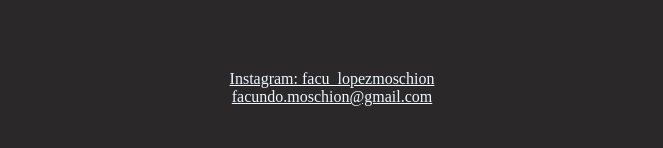
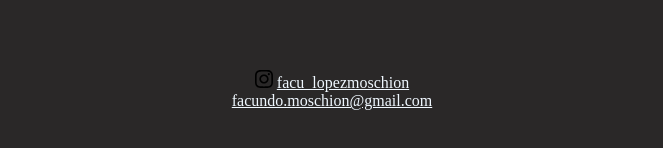
Before and after one commit to Facundo-Mos/blog-facu, a plain HTML site: page index.html in a window 1280 px wide. Shown: the part 1034-1182 px from the top of the page, without its empty margins (308-971 px from the left). Drawn offline with Linux system fonts and the light colour scheme; a web font is replaced by a local one.

Commit message:
primer icono

```diff
--- a/index.html
+++ b/index.html
@@ -27,7 +27,14 @@
     </main>
 <footer>
     <div>
-        <a href="https://www.instagram.com/facu_lopezmoschion?igsh=MWlzZXJ3ZzE2eHhmMw==" target="_blank">Instagram: facu_lopezmoschion</a> <br>
+        <svg xmlns="http://www.w3.org/2000/svg" xmlns:xlink="http://www.w3.org/1999/xlink" version="1.1" id="Capa_1" x="0px" y="0px" viewBox="0 0 24 24" style="enable-background:new 0 0 24 24;" xml:space="preserve" width="18px" height="18px">
+            <g>
+	            <path d="M12,2.162c3.204,0,3.584,0.012,4.849,0.07c1.308,0.06,2.655,0.358,3.608,1.311c0.962,0.962,1.251,2.296,1.311,3.608   c0.058,1.265,0.07,1.645,0.07,4.849c0,3.204-0.012,3.584-0.07,4.849c-0.059,1.301-0.364,2.661-1.311,3.608   c-0.962,0.962-2.295,1.251-3.608,1.311c-1.265,0.058-1.645,0.07-4.849,0.07s-3.584-0.012-4.849-0.07   c-1.291-0.059-2.669-0.371-3.608-1.311c-0.957-0.957-1.251-2.304-1.311-3.608c-0.058-1.265-0.07-1.645-0.07-4.849   c0-3.204,0.012-3.584,0.07-4.849c0.059-1.296,0.367-2.664,1.311-3.608c0.96-0.96,2.299-1.251,3.608-1.311   C8.416,2.174,8.796,2.162,12,2.162 M12,0C8.741,0,8.332,0.014,7.052,0.072C5.197,0.157,3.355,0.673,2.014,2.014   C0.668,3.36,0.157,5.198,0.072,7.052C0.014,8.332,0,8.741,0,12c0,3.259,0.014,3.668,0.072,4.948c0.085,1.853,0.603,3.7,1.942,5.038   c1.345,1.345,3.186,1.857,5.038,1.942C8.332,23.986,8.741,24,12,24c3.259,0,3.668-0.014,4.948-0.072   c1.854-0.085,3.698-0.602,5.038-1.942c1.347-1.347,1.857-3.184,1.942-5.038C23.986,15.668,24,15.259,24,12   c0-3.259-0.014-3.668-0.072-4.948c-0.085-1.855-0.602-3.698-1.942-5.038c-1.343-1.343-3.189-1.858-5.038-1.942   C15.668,0.014,15.259,0,12,0z"/>
+	            <path d="M12,5.838c-3.403,0-6.162,2.759-6.162,6.162c0,3.403,2.759,6.162,6.162,6.162s6.162-2.759,6.162-6.162   C18.162,8.597,15.403,5.838,12,5.838z M12,16c-2.209,0-4-1.791-4-4s1.791-4,4-4s4,1.791,4,4S14.209,16,12,16z"/>
+	            <circle cx="18.406" cy="5.594" r="1.44"/>
+            </g>
+        </svg>
+        <a href="https://www.instagram.com/facu_lopezmoschion?igsh=MWlzZXJ3ZzE2eHhmMw==" target="_blank">facu_lopezmoschion</a> <br>
         <a href="https://mail.google.com/mail/u/0/?pli=1#inbox" target="_blank">facundo.moschion@gmail.com</a>
     </div>
 </footer>
```
Also changed, not shown: instagram.svg (added).
